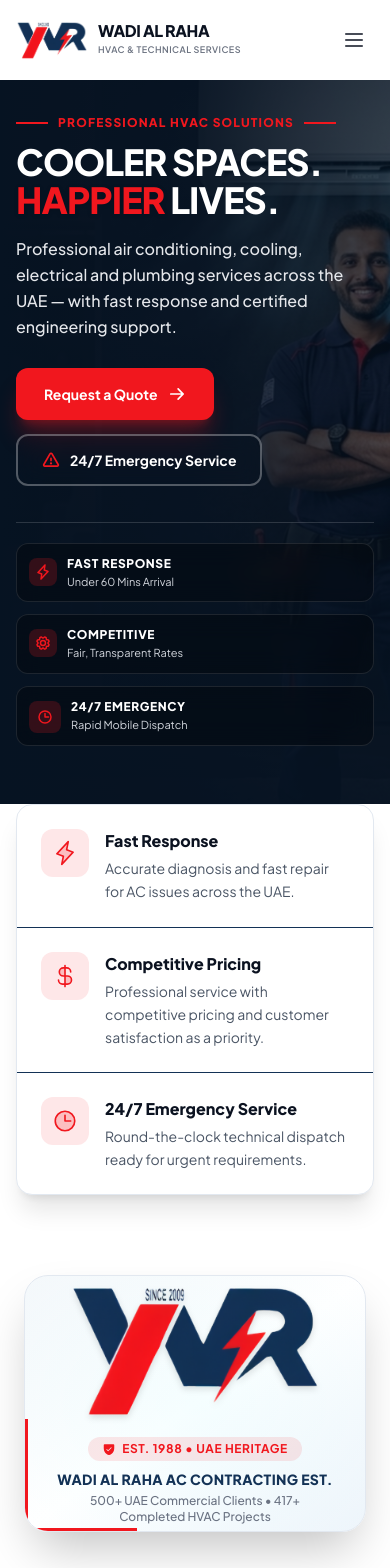
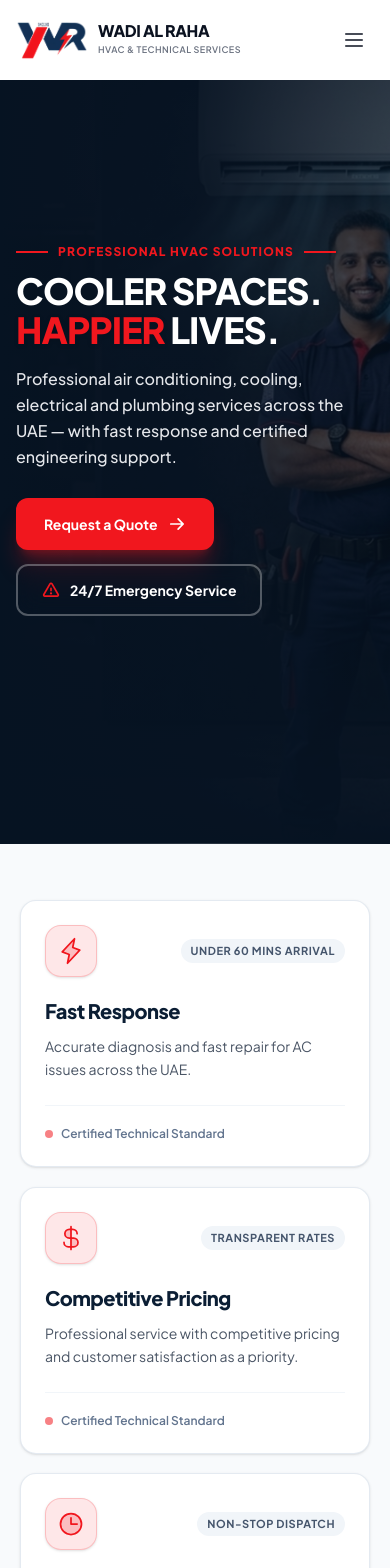
Before and after one commit to SonyLucky7/wadialraha.com, a Next.js app: page / in a window 390 px wide. Shown: the top 1568 px of the page. Built offline with nearby package versions, Linux system fonts and the light colour scheme.

Commit message:
fix(trust-bar): detach TrustBar from hero section into standalone responsive 3-card layout across mobile, tablet, and desktop

```diff
--- a/src/components/home/HeroSection.tsx
+++ b/src/components/home/HeroSection.tsx
@@ -6,9 +6,6 @@
 import { motion } from "framer-motion";
 import {
   ArrowRight,
-  Lightning,
-  Gear,
-  Clock,
   Warning,
 } from "@phosphor-icons/react";
 import { COMPANY } from "@/lib/constants";
@@ -84,7 +81,7 @@
             initial={{ opacity: 0, y: 15 }}
             animate={{ opacity: 1, y: 0 }}
             transition={{ duration: 0.6, delay: 0.3, ease: [0.16, 1, 0.3, 1] }}
-            className="flex flex-wrap items-center gap-3.5 sm:gap-4 mb-9 sm:mb-11"
+            className="flex flex-wrap items-center gap-3.5 sm:gap-4"
           >
             {/* Primary CTA: Request a Quote */}
             <Link
@@ -104,61 +101,11 @@
               <span>24/7 Emergency Service</span>
             </Link>
           </motion.div>
-
-          {/* 5. Trust Indicators */}
-          <motion.div
-            initial={{ opacity: 0, y: 15 }}
-            animate={{ opacity: 1, y: 0 }}
-            transition={{ duration: 0.6, delay: 0.4, ease: [0.16, 1, 0.3, 1] }}
-            className="grid grid-cols-1 sm:grid-cols-3 gap-3 pt-5 border-t border-white/15 max-w-lg lg:max-w-xl"
-          >
-            {/* Fast Response */}
-            <div className="flex items-start gap-2.5 p-3 rounded-xl bg-black/30 backdrop-blur-md border border-white/10 hover:border-white/20 transition-all">
-              <div className="w-7 h-7 rounded-lg bg-[#F1171E]/20 flex items-center justify-center text-[#F1171E] shrink-0 mt-0.5">
-                <Lightning weight="bold" size={16} />
-              </div>
-              <div>
-                <h4 className="font-extrabold text-xs text-white uppercase tracking-wider">
-                  FAST RESPONSE
-                </h4>
-                <p className="text-[11px] text-gray-300 mt-0.5 leading-snug">
-                  Under 60 Mins Arrival
-                </p>
-              </div>
-            </div>
-
-            {/* Competitive Pricing */}
-            <div className="flex items-start gap-2.5 p-3 rounded-xl bg-black/30 backdrop-blur-md border border-white/10 hover:border-white/20 transition-all">
-              <div className="w-7 h-7 rounded-lg bg-[#F1171E]/20 flex items-center justify-center text-[#F1171E] shrink-0 mt-0.5">
-                <Gear weight="bold" size={16} />
-              </div>
-              <div>
-                <h4 className="font-extrabold text-xs text-white uppercase tracking-wider">
-                  COMPETITIVE
-                </h4>
-                <p className="text-[11px] text-gray-300 mt-0.5 leading-snug">
-                  Fair, Transparent Rates
-                </p>
-              </div>
-            </div>
-
-            {/* 24/7 Emergency */}
-            <div className="flex items-start gap-2.5 p-3 rounded-xl bg-black/30 backdrop-blur-md border border-white/10 hover:border-white/20 transition-all">
-              <div className="w-8 h-8 rounded-lg bg-[#F1171E]/20 flex items-center justify-center text-[#F1171E] shrink-0 mt-0.5">
-                <Clock weight="bold" size={16} />
-              </div>
-              <div>
-                <h4 className="font-extrabold text-xs text-white uppercase tracking-wider">
-                  24/7 EMERGENCY
-                </h4>
-                <p className="text-[11px] text-gray-300 mt-0.5 leading-snug">
-                  Rapid Mobile Dispatch
-                </p>
-              </div>
-            </div>
-          </motion.div>
         </div>
       </div>
+
+      {/* Subtle bottom edge separator between Hero and TrustBar */}
+      <div className="absolute bottom-0 left-0 right-0 h-[1px] bg-gradient-to-r from-transparent via-white/15 to-transparent z-10 pointer-events-none" />
     </section>
   );
 }
--- a/src/components/home/TrustBar.tsx
+++ b/src/components/home/TrustBar.tsx
@@ -7,58 +7,74 @@
   {
     icon: Lightning,
     title: "Fast Response",
+    badge: "Under 60 Mins Arrival",
     description: "Accurate diagnosis and fast repair for AC issues across the UAE.",
   },
   {
     icon: CurrencyDollar,
     title: "Competitive Pricing",
+    badge: "Transparent Rates",
     description: "Professional service with competitive pricing and customer satisfaction as a priority.",
   },
   {
     icon: Clock,
     title: "24/7 Emergency Service",
+    badge: "Non-Stop Dispatch",
     description: "Round-the-clock technical dispatch ready for urgent requirements.",
   },
 ];
 
 export function TrustBar() {
   return (
-    <section className="relative z-20 -mt-1 bg-white">
-      <div className="max-w-[1400px] mx-auto px-4 sm:px-6 lg:px-8">
-        <div className="grid md:grid-cols-3 gap-0 border border-gray-border rounded-2xl overflow-hidden shadow-xl -mt-10 sm:-mt-12 lg:-mt-14 bg-white perspective-[1000px]">
+    <section className="relative z-10 bg-[#F8FAFC] py-14 sm:py-16 lg:py-20 border-b border-slate-200/80 overflow-hidden">
+      <div className="max-w-[1400px] mx-auto px-5 sm:px-6 lg:px-8">
+        <div className="grid grid-cols-1 md:grid-cols-3 gap-5 sm:gap-6 lg:gap-8 perspective-[1000px]">
           {TRUST_ITEMS.map((item, index) => (
             <motion.div
               key={item.title}
-              className={`flex items-start gap-4 p-6 lg:p-8 transition-colors duration-300 hover:bg-[#F8FAFC] will-change-transform ${
-                index < TRUST_ITEMS.length - 1
-                  ? "md:border-r md:border-gray-border border-b md:border-b-0"
-                  : ""
-              }`}
+              className="group relative bg-white rounded-2xl p-6 sm:p-8 lg:p-9 border border-slate-200/90 hover:border-[#F1171E]/40 shadow-sm hover:shadow-2xl transition-all duration-300 flex flex-col justify-between overflow-hidden will-change-transform"
               // ─── POP-OUT TYPE 3: DOMINO WAVE & SEQUENTIAL STAGGER ───
-              initial={{ opacity: 0, y: 45, x: -18, scale: 0.9, rotateZ: -1.5 }}
-              whileInView={{ opacity: 1, y: 0, x: 0, scale: 1, rotateZ: 0 }}
-              viewport={{ once: true, amount: 0.25 }}
+              initial={{ opacity: 0, y: 35, scale: 0.94 }}
+              whileInView={{ opacity: 1, y: 0, scale: 1 }}
+              viewport={{ once: true, amount: 0.2 }}
               transition={{
-                duration: 0.6,
+                duration: 0.55,
                 delay: index * 0.12,
                 ease: [0.16, 1, 0.3, 1],
               }}
               whileHover={{
                 y: -6,
-                scale: 1.02,
+                scale: 1.015,
                 transition: { duration: 0.2 },
               }}
             >
-              <div className="flex-shrink-0 w-12 h-12 rounded-xl bg-[#F1171E]/10 flex items-center justify-center transition-transform duration-300 group-hover:scale-110">
-                <item.icon weight="duotone" size={26} className="text-[#F1171E]" />
-              </div>
+              {/* Subtle top accent highlight bar on hover */}
+              <div className="absolute top-0 left-0 right-0 h-1 bg-gradient-to-r from-transparent via-[#F1171E] to-transparent opacity-0 group-hover:opacity-100 transition-opacity duration-300 pointer-events-none" />
+
               <div>
-                <h3 className="font-extrabold text-[#0B1220] text-base mb-1">
+                <div className="flex items-center justify-between mb-5">
+                  <div className="w-13 h-13 sm:w-14 sm:h-14 rounded-2xl bg-[#F1171E]/10 border border-[#F1171E]/20 flex items-center justify-center text-[#F1171E] group-hover:bg-[#F1171E] group-hover:text-white transition-all duration-300 shadow-sm">
+                    <item.icon weight="duotone" size={28} />
+                  </div>
+                  <span className="text-[11px] sm:text-xs font-bold uppercase tracking-wider px-2.5 py-1 rounded-full bg-slate-100 text-slate-600 group-hover:bg-[#F1171E]/10 group-hover:text-[#F1171E] transition-colors">
+                    {item.badge}
+                  </span>
+                </div>
+
+                <h3 className="text-xl sm:text-2xl font-extrabold text-[#0B1E34] mb-2.5 tracking-tight group-hover:text-[#F1171E] transition-colors">
                   {item.title}
                 </h3>
-                <p className="text-gray-600 text-sm leading-relaxed">
+                <p className="text-gray-600 text-sm sm:text-base leading-relaxed">
                   {item.description}
                 </p>
+              </div>
+
+              {/* Bottom status indicator */}
+              <div className="pt-5 mt-6 border-t border-slate-100 flex items-center gap-2">
+                <span className="w-2 h-2 rounded-full bg-[#F1171E] animate-pulse" />
+                <span className="text-xs font-semibold text-slate-500 group-hover:text-[#0B1E34] transition-colors">
+                  Certified Technical Standard
+                </span>
               </div>
             </motion.div>
           ))}
@@ -67,4 +83,5 @@
     </section>
   );
 }
+
 export default TrustBar;
```
